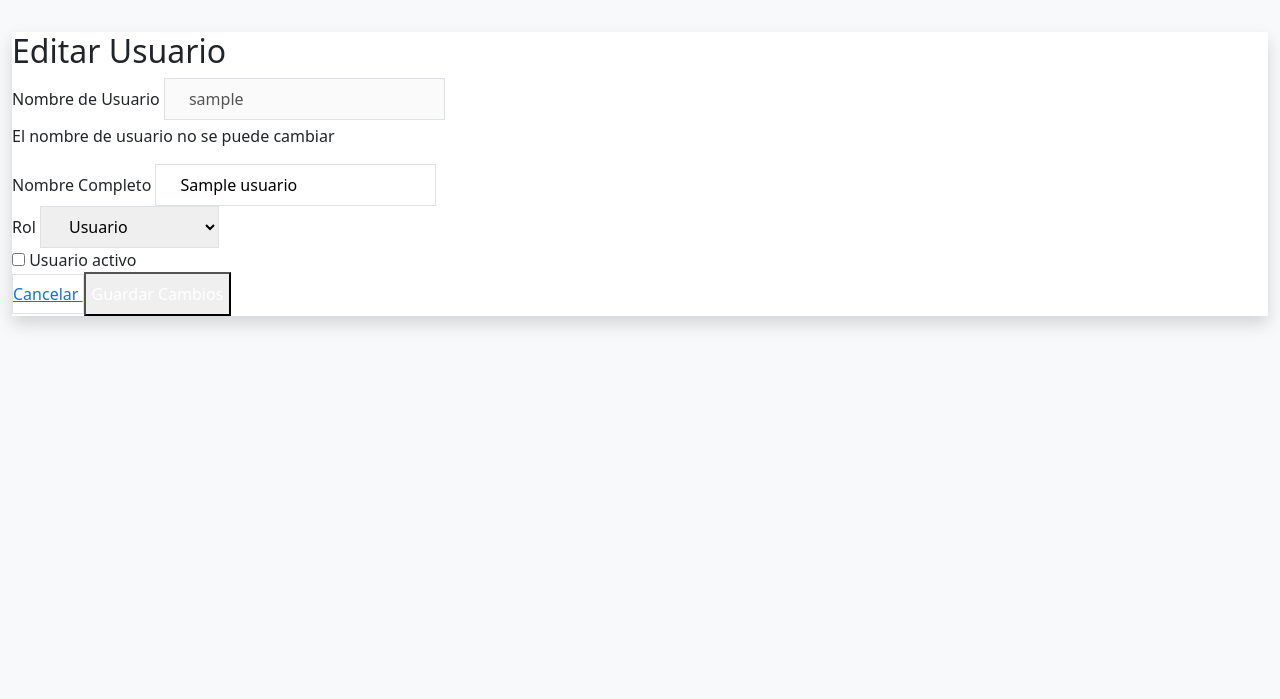
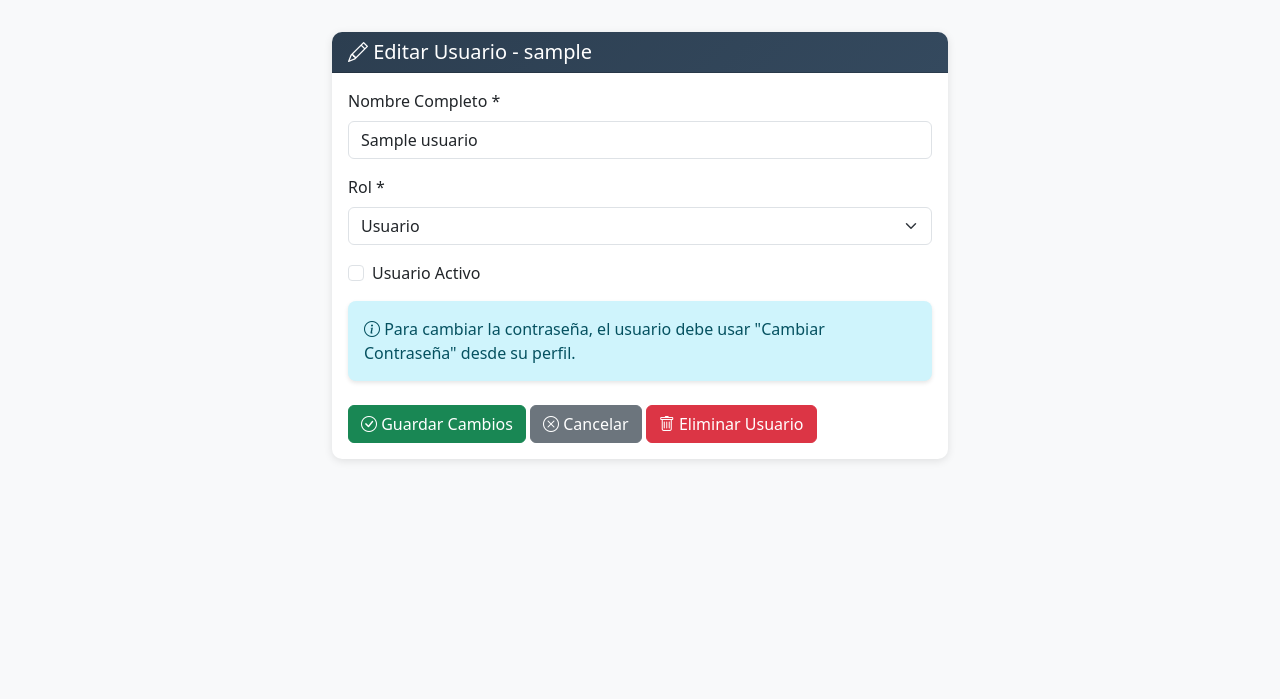
Before and after one commit to toibar92/ETERNO-by-MK, a Flask app: template templates/editar_usuario.html in a window 1280 px wide. Shown: the top 699 px of the page. Run offline with Flask 3, Linux system fonts and the light colour scheme; the template is opened without the code that fills it: most values are stand-ins (such as "Sample title", 1, 10 or a date in 2020); some libraries are stand-ins or nearby versions.

Commit message:
Update editar_usuario.html

```diff
--- a/templates/editar_usuario.html
+++ b/templates/editar_usuario.html
@@ -1,54 +1,63 @@
 {% extends "base.html" %}
 
-{% block title %}Editar Usuario - Calculadora Eterno{% endblock %}
+{% block title %}Editar Usuario - ETERNO by MK{% endblock %}
 
 {% block content %}
-<div class="max-w-2xl mx-auto">
-    <div class="bg-white rounded-lg shadow p-6">
-        <h2 class="text-xl font-bold text-gray-800 mb-6">
-            <i class="fas fa-user-edit mr-2"></i>Editar Usuario
-        </h2>
-
-        <form method="POST" class="space-y-6">
-            <div>
-                <label class="block text-gray-700 font-medium mb-2">Nombre de Usuario</label>
-                <input type="text" value="{{ usuario.username }}" disabled
-                       class="w-full px-4 py-2 border border-gray-200 rounded-lg bg-gray-100 text-gray-500">
-                <p class="text-sm text-gray-500 mt-1">El nombre de usuario no se puede cambiar</p>
+<div class="row justify-content-center">
+    <div class="col-lg-6">
+        <div class="card">
+            <div class="card-header">
+                <h5 class="mb-0">
+                    <i class="bi bi-pencil"></i> Editar Usuario - {{ usuario.username }}
+                </h5>
+            </div>
+            <div class="card-body">
+                <form method="POST">
+                    <div class="mb-3">
+                        <label for="nombre" class="form-label">Nombre Completo *</label>
+                        <input type="text" class="form-control" id="nombre" name="nombre"
+                               value="{{ usuario.nombre }}" required>
                     </div>
 
-            <div>
-                <label class="block text-gray-700 font-medium mb-2">Nombre Completo</label>
-                <input type="text" name="nombre" required value="{{ usuario.nombre }}"
-                       class="w-full px-4 py-2 border border-gray-300 rounded-lg focus:ring-2 focus:ring-indigo-500">
-            </div>
-
-            <div>
-                <label class="block text-gray-700 font-medium mb-2">Rol</label>
-                <select name="rol"
-                        class="w-full px-4 py-2 border border-gray-300 rounded-lg focus:ring-2 focus:ring-indigo-500">
+                    <div class="mb-3">
+                        <label for="rol" class="form-label">Rol *</label>
+                        <select class="form-select" id="rol" name="rol" required>
                             <option value="usuario" {% if usuario.rol == 'usuario' %}selected{% endif %}>Usuario</option>
                             <option value="admin" {% if usuario.rol == 'admin' %}selected{% endif %}>Administrador</option>
                         </select>
                     </div>
 
-            <div class="flex items-center">
-                <input type="checkbox" name="activo" id="activo" {% if usuario.activo %}checked{% endif %}
-                       class="h-4 w-4 text-indigo-600 focus:ring-indigo-500 border-gray-300 rounded">
-                <label for="activo" class="ml-2 block text-gray-700">Usuario activo</label>
+                    <div class="mb-3 form-check">
+                        <input type="checkbox" class="form-check-input" id="activo" name="activo"
+                               {% if usuario.activo %}checked{% endif %}>
+                        <label class="form-check-label" for="activo">
+                            Usuario Activo
+                        </label>
                     </div>
 
-            <div class="flex justify-end space-x-4">
-                <a href="{{ url_for('usuarios') }}"
-                   class="px-6 py-2 border border-gray-300 rounded-lg hover:bg-gray-50 transition">
-                    Cancelar
+                    <div class="alert alert-info">
+                        <i class="bi bi-info-circle"></i>
+                        Para cambiar la contraseña, el usuario debe usar "Cambiar Contraseña" desde su perfil.
+                    </div>
+
+                    <div class="mt-4">
+                        <button type="submit" class="btn btn-success">
+                            <i class="bi bi-check-circle"></i> Guardar Cambios
+                        </button>
+                        <a href="{{ url_for('usuarios') }}" class="btn btn-secondary">
+                            <i class="bi bi-x-circle"></i> Cancelar
                         </a>
-                <button type="submit"
-                        class="bg-indigo-600 text-white px-6 py-2 rounded-lg hover:bg-indigo-700 transition">
-                    <i class="fas fa-save mr-2"></i>Guardar Cambios
-                </button>
+                        {% if usuario.id != session.user_id %}
+                        <a href="{{ url_for('eliminar_usuario', id=usuario.id) }}"
+                           class="btn btn-danger"
+                           onclick="return confirm('¿Eliminar usuario {{ usuario.username }}?')">
+                            <i class="bi bi-trash"></i> Eliminar Usuario
+                        </a>
+                        {% endif %}
                     </div>
                 </form>
             </div>
         </div>
+    </div>
+</div>
 {% endblock %}
```
Lines whose indentation alone changed are shown as unchanged.
